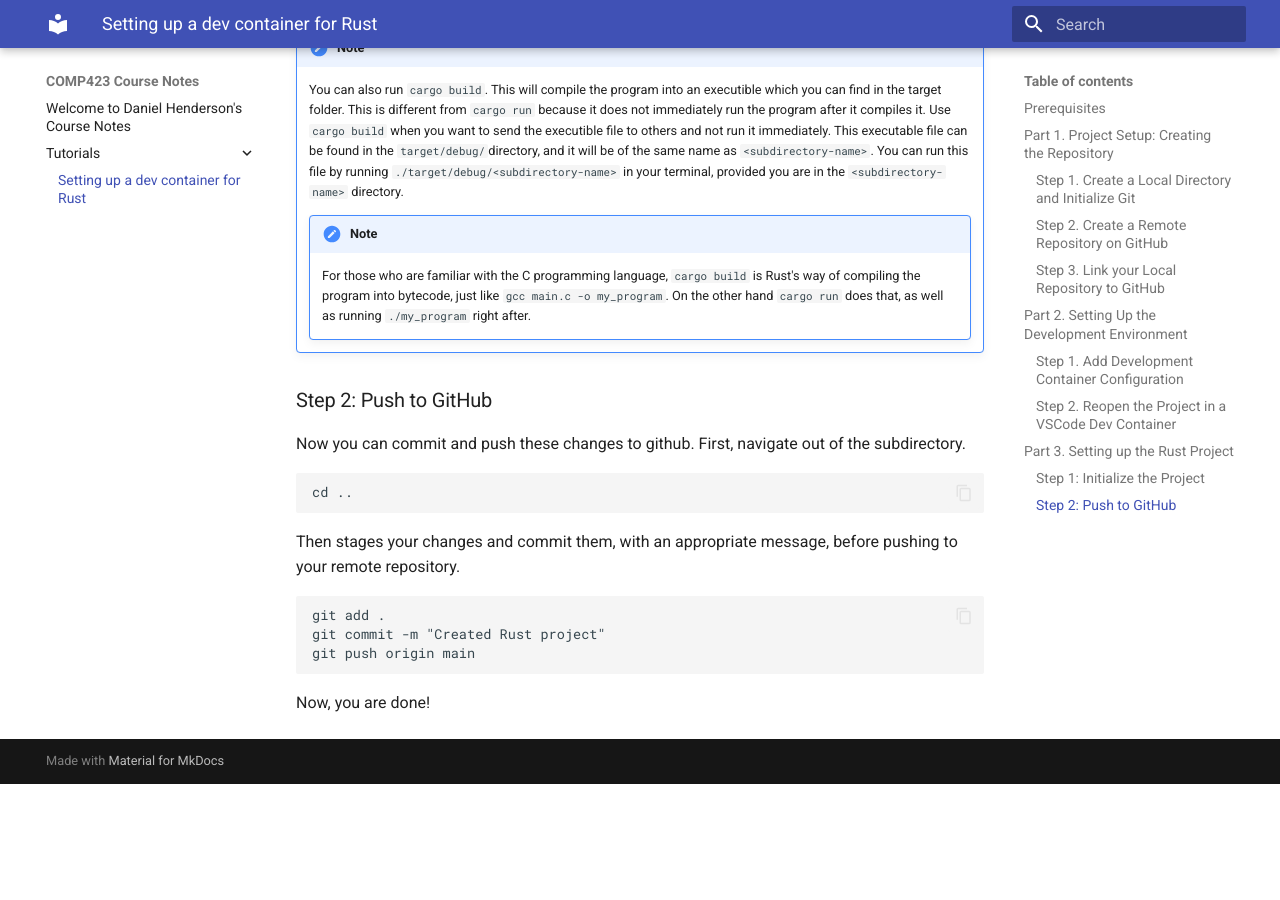
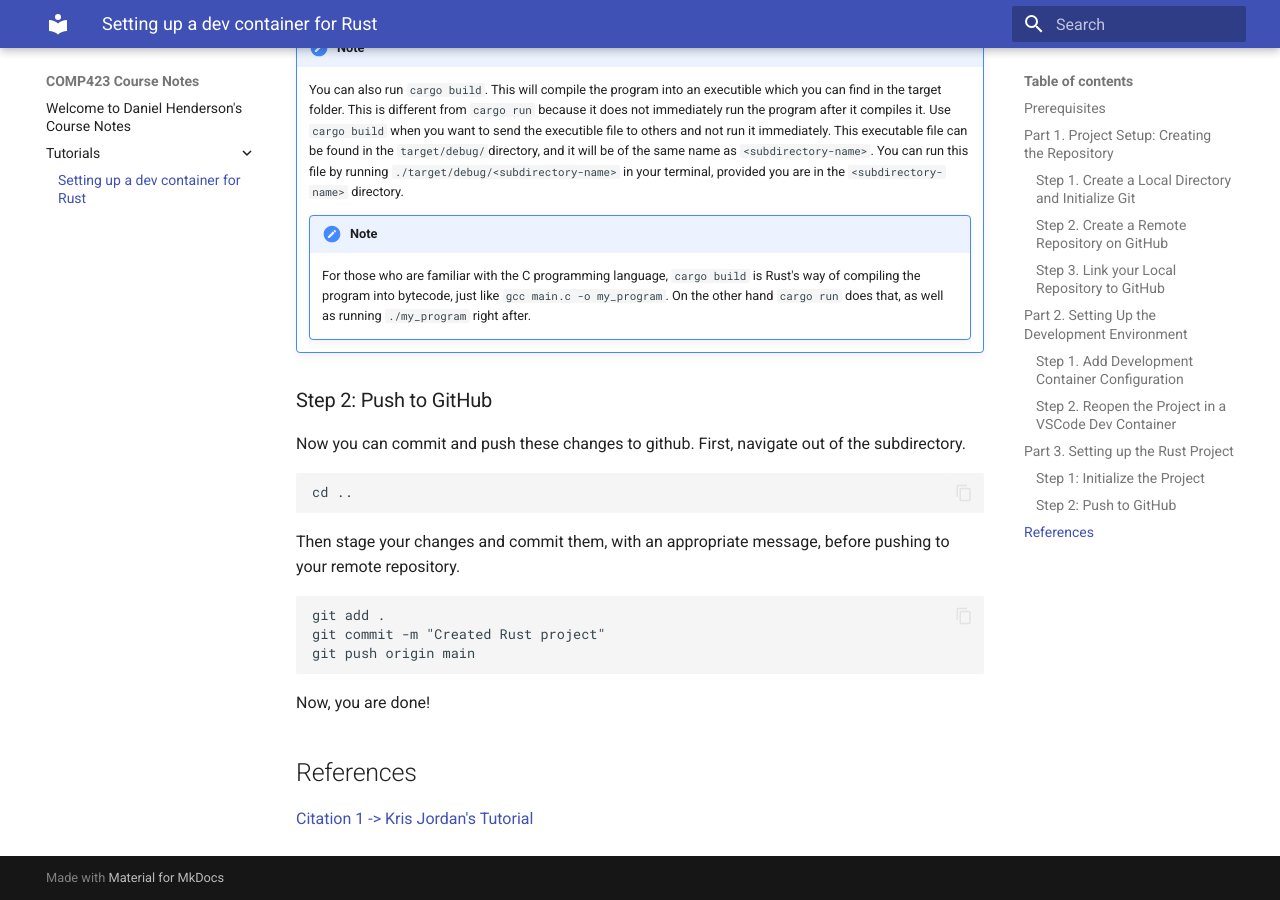
Before and after one commit to HendersonDaniel/comp423-course-notes, an MkDocs documentation site: the page built from docs/tutorials/rust-setup.md, in a window 1280 px wide and 900 px high, scrolled down 3195 px. Built offline with MkDocs 1.6.1 and Material for MkDocs 9.7.7, drawn with Linux system fonts in a browser that asks for light colours; before the commit the page ends 3979 px from its top, so only the background shows below that.

Commit message:
add suggestions

````diff
--- a/docs/tutorials/rust-setup.md
+++ b/docs/tutorials/rust-setup.md
@@ -112,10 +112,13 @@ Now you can commit and push these changes to github. First, navigate out of the
 ```
 cd ..
 ```
-Then stages your changes and commit them, with an appropriate message, before pushing to your remote repository.
+Then stage your changes and commit them, with an appropriate message, before pushing to your remote repository.
 ```
 git add .
 git commit -m "Created Rust project"
 git push origin main
 ```
 Now, you are done!
+
+## References
+[Citation 1 -> Kris Jordan's Tutorial](https://comp423-25s.github.io/resources/MkDocs/tutorial/)
````
